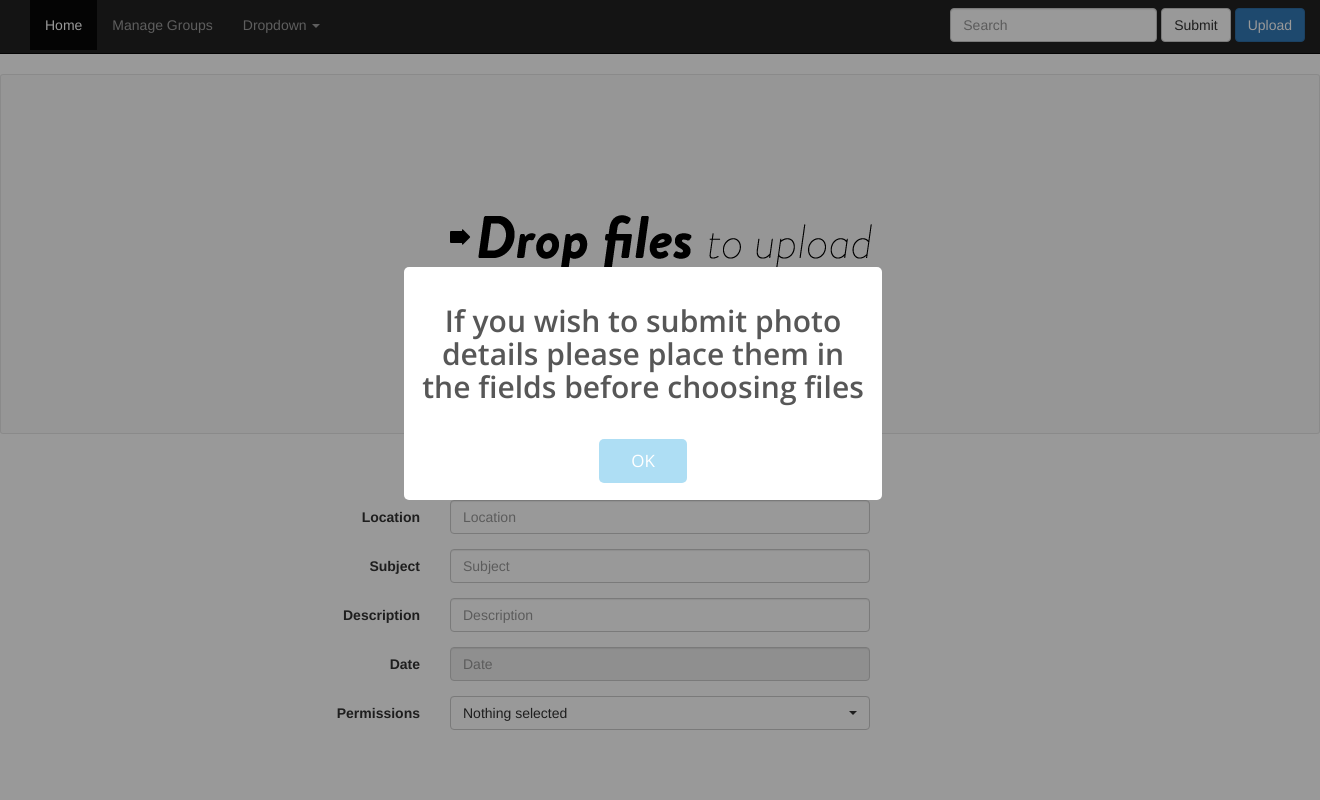
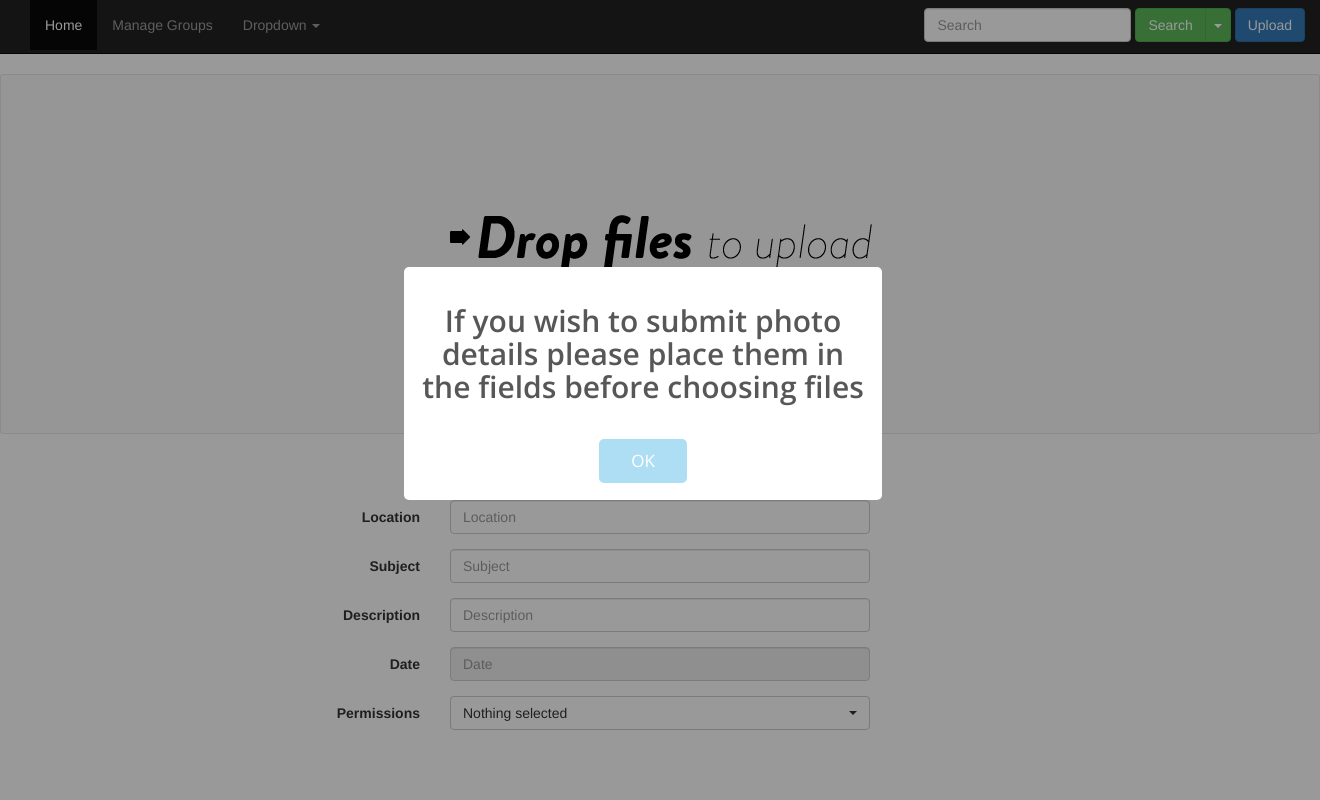
Before and after one commit to djphan/c391-Eikon-Project, a Django app: template project_391/main/templates/main/uploads.html in a window 1320 px wide; the page is wider, and only the part inside the window is pictured. Run offline with Django 3.2, Linux system fonts and the light colour scheme; the template is opened without the code that fills it, so the values that code supplies are empty; some libraries are stand-ins or nearby versions.

Commit message:
Added search button options.

```diff
--- a/project_391/main/templates/base.html
+++ b/project_391/main/templates/base.html
@@ -33,13 +33,30 @@
                   </ul>
                 </li>
               </ul>
+
+
               <form class="navbar-form navbar-right" role="search">
                 <div class="form-group">
                   <input type="text" class="form-control" placeholder="Search">
                 </div>
-                <button type="submit" class="btn btn-default search-button">Submit</button>
+
+                <!-- Split button -->
+                <div class="btn-group">
+                  <button type="button" class="btn btn-success search-button">Search</button>
+                  <button type="button" class="btn btn-success dropdown-toggle" data-toggle="dropdown" aria-expanded="false">
+                    <span class="caret"></span>
+                    <span class="sr-only">Toggle Dropdown</span>
+                  </button>
+                  <ul class="dropdown-menu search-options" role="menu">
+                    <li data-searchType="Newest"><a href="#" >Newest First</a></li>
+                    <li data-searchType="Oldest"><a href="#" >Oldest First</a></li>
+                  </ul>
+                </div><!-- / Split button -->
+
                 <a class="btn btn-primary btn-default" href="/main/upload">Upload</a>
               </form>
+
+
             </div><!-- /.navbar-collapse -->
           </div><!-- /.container-fluid -->
         </nav>
```
Also changed, not shown: project_391/main/static/js/home_page_script.js (+17 -0 lines).
